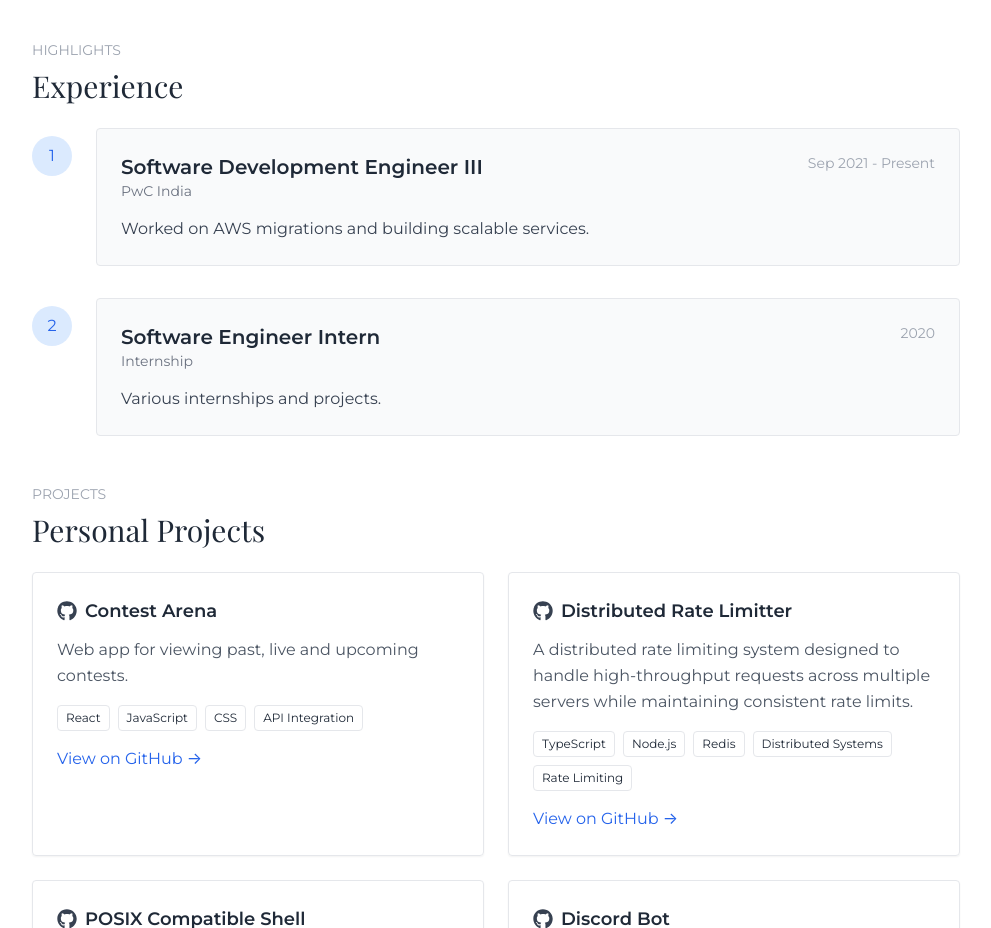
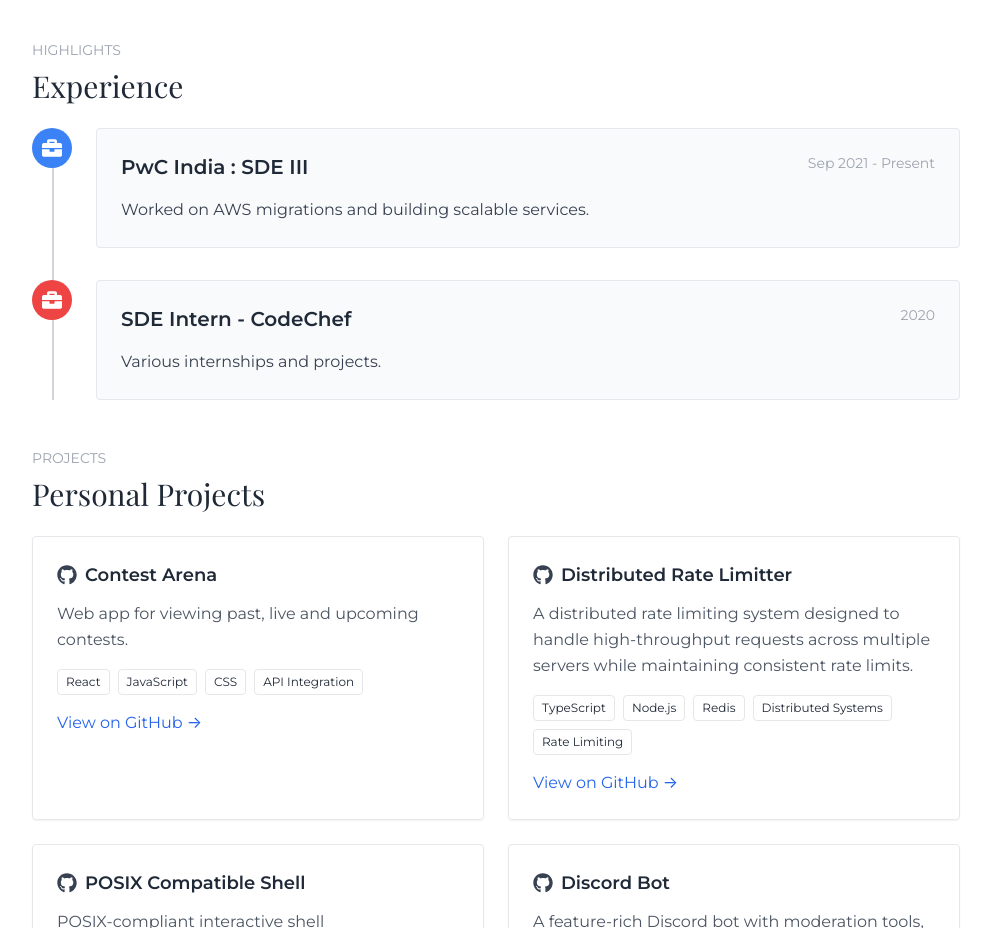
Before and after one commit to anubhav217/Anubhav-Portfolio, a React (Vite) app: page / in a window 1280 px wide. Shown: the part 1680-2608 px from the top of the page, without its empty margins (288-1279 px from the left). Built offline with nearby package versions, Linux system fonts and the light colour scheme.

Commit message:
Update Experience component

```diff
--- a/src/components/Experience.jsx
+++ b/src/components/Experience.jsx
@@ -1,33 +1,91 @@
-import React from 'react'
+import React, { useState } from 'react'
+import { motion } from 'framer-motion'
+import { FaBriefcase } from 'react-icons/fa'
 
 const EXP = [
-  { title: 'Software Development Engineer III', org: 'PwC India', date: 'Sep 2021 - Present', details: 'Worked on AWS migrations and building scalable services.' },
-  { title: 'Software Engineer Intern', org: 'Internship', date: '2020', details: 'Various internships and projects.' }
+  { title: 'PwC India : SDE III', date: 'Sep 2021 - Present', details: 'Worked on AWS migrations and building scalable services.', color: 'blue' },
+  { title: 'SDE Intern - CodeChef', date: '2020', details: 'Various internships and projects.', color: 'red' }
 ]
 
+const colorClasses = {
+  blue: 'bg-blue-500',
+  red: 'bg-red-500',
+  yellow: 'bg-yellow-500'
+}
+
 export default function Experience() {
+  const [showAll, setShowAll] = useState(false)
+  const shouldShowButton = EXP.length > 4
+  const displayedExp = shouldShowButton && !showAll ? EXP.slice(0, 4) : EXP
+
   return (
     <section id="experience" className="mb-12">
       <h3 className="text-sm text-gray-400">HIGHLIGHTS</h3>
       <h2 className="text-3xl font-serif mt-2 mb-6">Experience</h2>
-      <div className="space-y-8">
-        {EXP.map((e, i) => (
-          <div key={i} className="flex items-start space-x-6">
-            <div className="flex-shrink-0 pt-2">
-              <div className="w-10 h-10 rounded-full bg-blue-100 flex items-center justify-center text-blue-600">{i+1}</div>
-            </div>
-            <div className="flex-1 bg-gray-50 border rounded p-6">
-              <div className="flex justify-between items-start">
-                <div>
+      <div className="relative">
+        {/* Vertical timeline line */}
+        <div className="absolute left-5 top-0 bottom-0 w-0.5 bg-gray-300"></div>
+
+        <div className="space-y-8">
+          {displayedExp.map((e, i) => (
+            <motion.div
+              key={i}
+              className="flex items-start space-x-6 relative"
+              initial={{ opacity: 0, y: 20 }}
+              animate={{ opacity: 1, y: 0 }}
+              transition={{ duration: 0.5, delay: i * 0.1 }}
+            >
+              {/* Timeline icon */}
+              <div className="flex-shrink-0 relative z-10">
+                <motion.div
+                  className={`w-10 h-10 rounded-full ${colorClasses[e.color]} flex items-center justify-center text-white`}
+                  whileHover={{ scale: 1.1 }}
+                  transition={{ type: "spring", stiffness: 400, damping: 10 }}
+                >
+                  <FaBriefcase className="w-5 h-5" />
+                </motion.div>
+              </div>
+
+              {/* Content tile */}
+              <motion.div
+                className="flex-1 bg-gray-50 border rounded p-6 relative cursor-pointer"
+                initial={{ borderColor: "#e5e7eb", boxShadow: "0 0 0px rgba(0, 0, 0, 0)" }}
+                whileHover={{
+                  y: -8,
+                  boxShadow: "0 0 20px rgba(59, 130, 246, 0.5), 0 10px 25px rgba(0, 0, 0, 0.15)",
+                  borderColor: "#60a5fa",
+                  transition: {
+                    type: "spring",
+                    stiffness: 300,
+                    damping: 20,
+                    boxShadow: { duration: 0.2 },
+                    borderColor: { duration: 0.2 }
+                  }
+                }}
+              >
+                <div className="flex justify-between items-start mb-4">
                   <h4 className="text-xl font-semibold">{e.title}</h4>
-                  <div className="text-sm text-gray-500">{e.org}</div>
+                  <div className="text-sm text-gray-400 whitespace-nowrap ml-4">{e.date}</div>
                 </div>
-                <div className="text-sm text-gray-400">{e.date}</div>
-              </div>
-              <p className="mt-4 text-gray-700">{e.details}</p>
-            </div>
+                <p className="text-gray-700 leading-relaxed">{e.details}</p>
+              </motion.div>
+            </motion.div>
+          ))}
+        </div>
+
+        {/* See More/See Less Button */}
+        {shouldShowButton && (
+          <div className="mt-8 flex justify-center">
+            <motion.button
+              onClick={() => setShowAll(!showAll)}
+              className="px-6 py-2 bg-blue-500 text-white rounded-lg hover:bg-blue-600 transition-colors"
+              whileHover={{ scale: 1.05 }}
+              whileTap={{ scale: 0.95 }}
+            >
+              {showAll ? 'See Less' : 'See More'}
+            </motion.button>
           </div>
-        ))}
+        )}
       </div>
     </section>
   )
```
